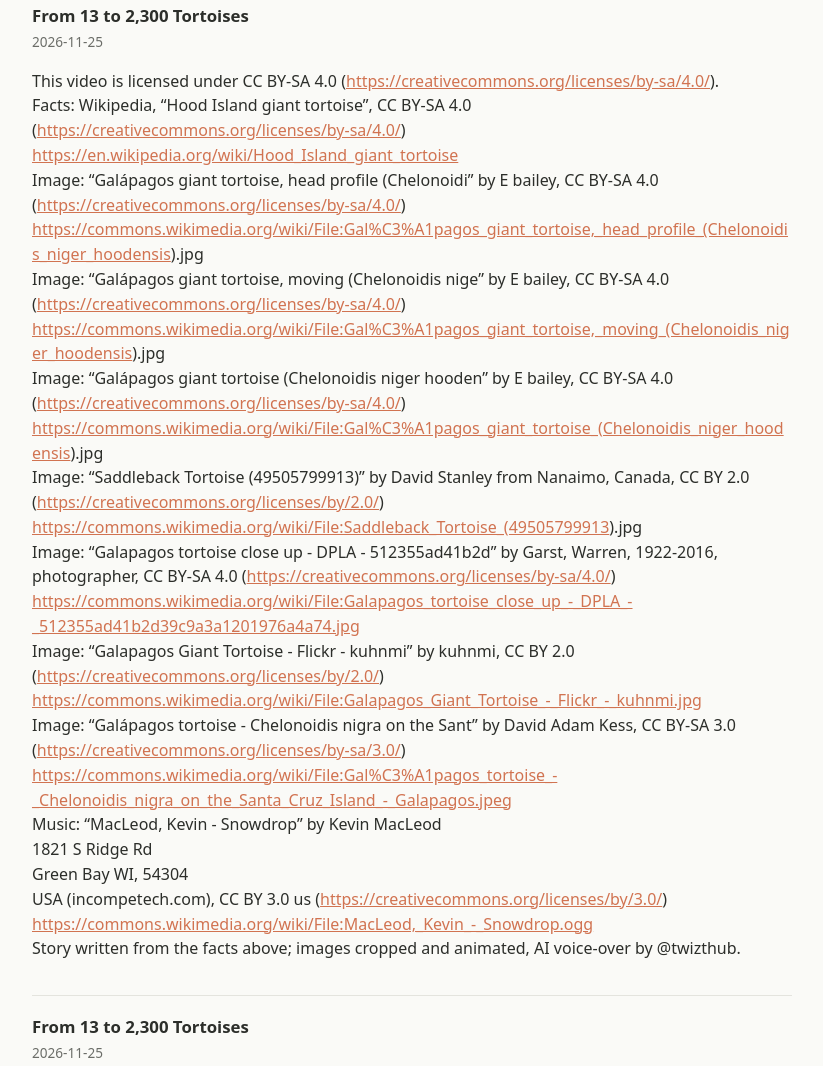
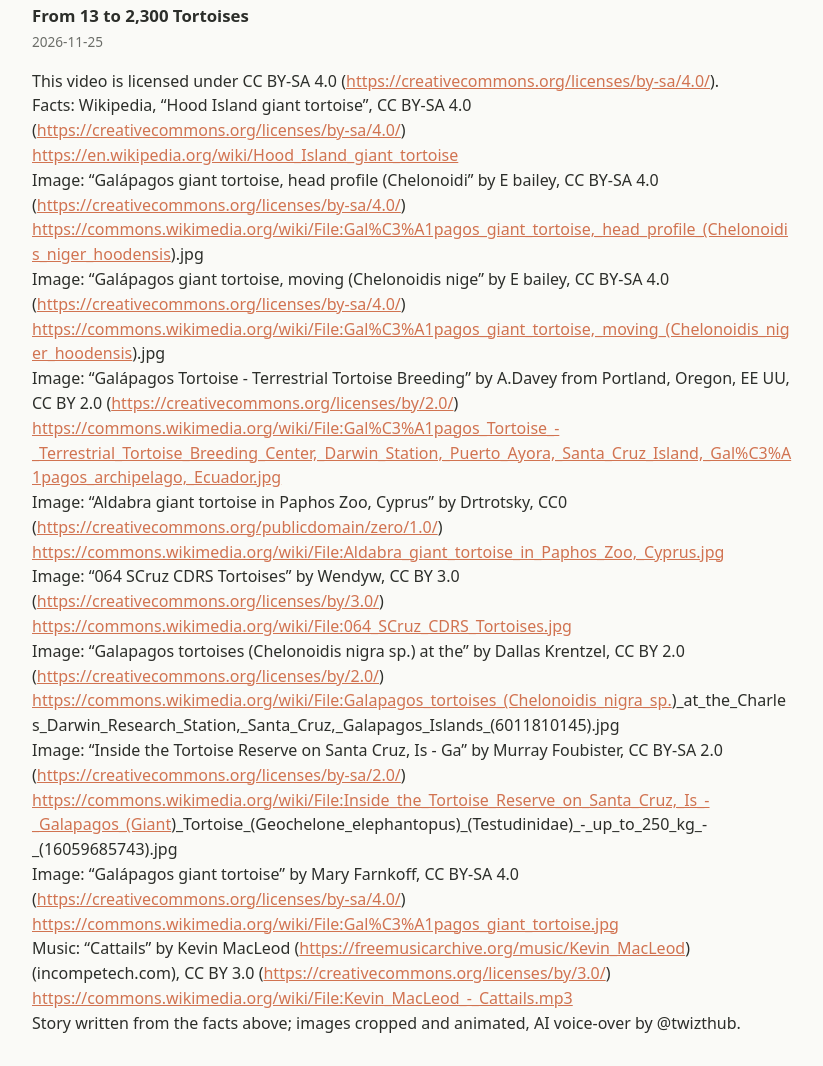
Before and after one commit to Atlas-Toni/atlas-toni.github.io, a plain HTML site: page credits.html in a window 1280 px wide. Shown: the part 144-1210 px from the top of the page, without its empty margins (228-1051 px from the left). Drawn offline with Linux system fonts and the light colour scheme.

Commit message:
Credits: From 13 to 2,300 Tortoises

```diff
--- a/credits.html
+++ b/credits.html
@@ -14,6 +14,18 @@ a{color:var(--accent)}
 </style></head><body><main>
 <h1>Credits</h1>
 <p class="intro">Images, footage and music used in <a href="/">@twizthub</a> videos, with their creators and licenses. Newest first.</p>
+<article><h2>From 13 to 2,300 Tortoises</h2><p class="d">2026-11-25</p><p>This video is licensed under CC BY-SA 4.0 (<a href="https://creativecommons.org/licenses/by-sa/4.0/" rel="nofollow noopener">https://creativecommons.org/licenses/by-sa/4.0/</a>).<br>
+Facts: Wikipedia, “Hood Island giant tortoise”, CC BY-SA 4.0 (<a href="https://creativecommons.org/licenses/by-sa/4.0/" rel="nofollow noopener">https://creativecommons.org/licenses/by-sa/4.0/</a>) <a href="https://en.wikipedia.org/wiki/Hood_Island_giant_tortoise" rel="nofollow noopener">https://en.wikipedia.org/wiki/Hood_Island_giant_tortoise</a><br>
+Image: “Galápagos giant tortoise, head profile (Chelonoidi” by E bailey, CC BY-SA 4.0 (<a href="https://creativecommons.org/licenses/by-sa/4.0/" rel="nofollow noopener">https://creativecommons.org/licenses/by-sa/4.0/</a>) <a href="https://commons.wikimedia.org/wiki/File:Gal%C3%A1pagos_giant_tortoise,_head_profile_(Chelonoidis_niger_hoodensis" rel="nofollow noopener">https://commons.wikimedia.org/wiki/File:Gal%C3%A1pagos_giant_tortoise,_head_profile_(Chelonoidis_niger_hoodensis</a>).jpg<br>
+Image: “Galápagos giant tortoise, moving (Chelonoidis nige” by E bailey, CC BY-SA 4.0 (<a href="https://creativecommons.org/licenses/by-sa/4.0/" rel="nofollow noopener">https://creativecommons.org/licenses/by-sa/4.0/</a>) <a href="https://commons.wikimedia.org/wiki/File:Gal%C3%A1pagos_giant_tortoise,_moving_(Chelonoidis_niger_hoodensis" rel="nofollow noopener">https://commons.wikimedia.org/wiki/File:Gal%C3%A1pagos_giant_tortoise,_moving_(Chelonoidis_niger_hoodensis</a>).jpg<br>
+Image: “Galápagos Tortoise - Terrestrial Tortoise Breeding” by A.Davey from Portland, Oregon, EE UU, CC BY 2.0 (<a href="https://creativecommons.org/licenses/by/2.0/" rel="nofollow noopener">https://creativecommons.org/licenses/by/2.0/</a>) <a href="https://commons.wikimedia.org/wiki/File:Gal%C3%A1pagos_Tortoise_-_Terrestrial_Tortoise_Breeding_Center,_Darwin_Station,_Puerto_Ayora,_Santa_Cruz_Island,_Gal%C3%A1pagos_archipelago,_Ecuador.jpg" rel="nofollow noopener">https://commons.wikimedia.org/wiki/File:Gal%C3%A1pagos_Tortoise_-_Terrestrial_Tortoise_Breeding_Center,_Darwin_Station,_Puerto_Ayora,_Santa_Cruz_Island,_Gal%C3%A1pagos_archipelago,_Ecuador.jpg</a><br>
+Image: “Aldabra giant tortoise in Paphos Zoo, Cyprus” by Drtrotsky, CC0 (<a href="https://creativecommons.org/publicdomain/zero/1.0/" rel="nofollow noopener">https://creativecommons.org/publicdomain/zero/1.0/</a>) <a href="https://commons.wikimedia.org/wiki/File:Aldabra_giant_tortoise_in_Paphos_Zoo,_Cyprus.jpg" rel="nofollow noopener">https://commons.wikimedia.org/wiki/File:Aldabra_giant_tortoise_in_Paphos_Zoo,_Cyprus.jpg</a><br>
+Image: “064 SCruz CDRS Tortoises” by Wendyw, CC BY 3.0 (<a href="https://creativecommons.org/licenses/by/3.0/" rel="nofollow noopener">https://creativecommons.org/licenses/by/3.0/</a>) <a href="https://commons.wikimedia.org/wiki/File:064_SCruz_CDRS_Tortoises.jpg" rel="nofollow noopener">https://commons.wikimedia.org/wiki/File:064_SCruz_CDRS_Tortoises.jpg</a><br>
+Image: “Galapagos tortoises (Chelonoidis nigra sp.) at the” by Dallas Krentzel, CC BY 2.0 (<a href="https://creativecommons.org/licenses/by/2.0/" rel="nofollow noopener">https://creativecommons.org/licenses/by/2.0/</a>) <a href="https://commons.wikimedia.org/wiki/File:Galapagos_tortoises_(Chelonoidis_nigra_sp." rel="nofollow noopener">https://commons.wikimedia.org/wiki/File:Galapagos_tortoises_(Chelonoidis_nigra_sp.</a>)_at_the_Charles_Darwin_Research_Station,_Santa_Cruz,_Galapagos_Islands_(6011810145).jpg<br>
+Image: “Inside the Tortoise Reserve on Santa Cruz, Is - Ga” by Murray Foubister, CC BY-SA 2.0 (<a href="https://creativecommons.org/licenses/by-sa/2.0/" rel="nofollow noopener">https://creativecommons.org/licenses/by-sa/2.0/</a>) <a href="https://commons.wikimedia.org/wiki/File:Inside_the_Tortoise_Reserve_on_Santa_Cruz,_Is_-_Galapagos_(Giant" rel="nofollow noopener">https://commons.wikimedia.org/wiki/File:Inside_the_Tortoise_Reserve_on_Santa_Cruz,_Is_-_Galapagos_(Giant</a>)_Tortoise_(Geochelone_elephantopus)_(Testudinidae)_-_up_to_250_kg_-_(16059685743).jpg<br>
+Image: “Galápagos giant tortoise” by Mary Farnkoff, CC BY-SA 4.0 (<a href="https://creativecommons.org/licenses/by-sa/4.0/" rel="nofollow noopener">https://creativecommons.org/licenses/by-sa/4.0/</a>) <a href="https://commons.wikimedia.org/wiki/File:Gal%C3%A1pagos_giant_tortoise.jpg" rel="nofollow noopener">https://commons.wikimedia.org/wiki/File:Gal%C3%A1pagos_giant_tortoise.jpg</a><br>
+Music: “Cattails” by Kevin MacLeod (<a href="https://freemusicarchive.org/music/Kevin_MacLeod" rel="nofollow noopener">https://freemusicarchive.org/music/Kevin_MacLeod</a>) (incompetech.com), CC BY 3.0 (<a href="https://creativecommons.org/licenses/by/3.0/" rel="nofollow noopener">https://creativecommons.org/licenses/by/3.0/</a>) <a href="https://commons.wikimedia.org/wiki/File:Kevin_MacLeod_-_Cattails.mp3" rel="nofollow noopener">https://commons.wikimedia.org/wiki/File:Kevin_MacLeod_-_Cattails.mp3</a><br>
+Story written from the facts above; images cropped and animated, AI voice-over by @twizthub.</p></article>
 <article><h2>From 13 to 2,300 Tortoises</h2><p class="d">2026-11-25</p><p>This video is licensed under CC BY-SA 4.0 (<a href="https://creativecommons.org/licenses/by-sa/4.0/" rel="nofollow noopener">https://creativecommons.org/licenses/by-sa/4.0/</a>).<br>
 Facts: Wikipedia, “Hood Island giant tortoise”, CC BY-SA 4.0 (<a href="https://creativecommons.org/licenses/by-sa/4.0/" rel="nofollow noopener">https://creativecommons.org/licenses/by-sa/4.0/</a>) <a href="https://en.wikipedia.org/wiki/Hood_Island_giant_tortoise" rel="nofollow noopener">https://en.wikipedia.org/wiki/Hood_Island_giant_tortoise</a><br>
 Image: “Galápagos giant tortoise, head profile (Chelonoidi” by E bailey, CC BY-SA 4.0 (<a href="https://creativecommons.org/licenses/by-sa/4.0/" rel="nofollow noopener">https://creativecommons.org/licenses/by-sa/4.0/</a>) <a href="https://commons.wikimedia.org/wiki/File:Gal%C3%A1pagos_giant_tortoise,_head_profile_(Chelonoidis_niger_hoodensis" rel="nofollow noopener">https://commons.wikimedia.org/wiki/File:Gal%C3%A1pagos_giant_tortoise,_head_profile_(Chelonoidis_niger_hoodensis</a>).jpg<br>
```
Also changed, not shown: credits.json (+5 -0 lines).
